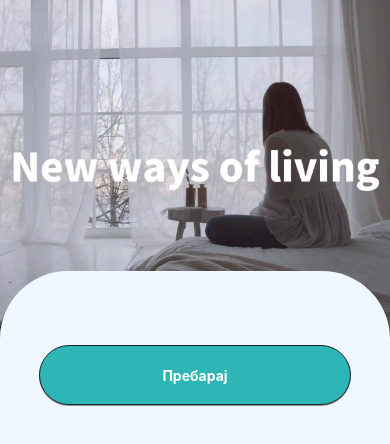
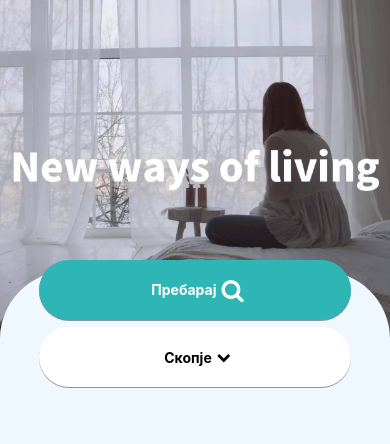
Before and after one commit to Husky931/housing, a React Native app: screen / in a window 390 px wide. Shown: the top 444 px of the page. Built offline with nearby package versions, Linux system fonts and the light colour scheme; what react-native-responsive-dimensions would draw is missing.

Commit message:
finish design and position front 2 buttons

```diff
--- a/components/RoundButton.js
+++ b/components/RoundButton.js
@@ -1,16 +1,30 @@
 import React from "react";
 import { View, Text, TouchableOpacity, StyleSheet } from "react-native";
+import { Icon } from "react-native-elements";
+import globalStyles from "../globalStylesheet/app";
 import {
   responsiveHeight,
   responsiveWidth,
   responsiveFontSize,
 } from "react-native-responsive-dimensions";
+import { color } from "react-native-elements/dist/helpers";
 
-export default function RoundButton() {
+export default function RoundButton({
+  icon,
+  type,
+  text,
+  size,
+  bgColor,
+  textColor,
+  iconColor,
+}) {
   return (
-    <TouchableOpacity style={styles.btn} onPress={() => console.log("yoo")}>
-      <View>
-        <Text style={styles.text}>Пребарај</Text>
+    <TouchableOpacity style={[styles.btn, bgColor]}>
+      <View style={[globalStyles.row]}>
+        <Text style={[styles.text, globalStyles.m_l_r_2, textColor]}>
+          {text}
+        </Text>
+        <Icon type={type} name={icon} size={size} color={iconColor} />
       </View>
     </TouchableOpacity>
   );
@@ -18,11 +32,10 @@ export default function RoundButton() {
 
 const styles = StyleSheet.create({
   btn: {
-    backgroundColor: "#2eb6b6",
     width: "80%",
     height: 60,
-    borderWidth: 0.2,
-    borderColor: "#20232a",
+    // borderWidth: 0.2,
+    // borderColor: "#20232a",
     borderRadius: 100,
     alignItems: "center",
     justifyContent: "center",
@@ -32,7 +45,6 @@ const styles = StyleSheet.create({
   },
   text: {
     fontWeight: "bold",
-    color: "white",
     fontSize: responsiveFontSize(2.7),
   },
 });
--- /dev/null
+++ b/globalStylesheet/app.js
@@ -0,0 +1,13 @@
+import { StyleSheet } from "react-native";
+
+export default StyleSheet.create({
+  row: {
+    flexDirection: "row",
+    alignItems: "center",
+    justifyContent: "center",
+  },
+  m_l_r_2: {
+    marginLeft: 5,
+    marginRight: 5,
+  },
+});
--- a/screens/HomeScreen.js
+++ b/screens/HomeScreen.js
@@ -15,7 +15,23 @@ export default function HomeScreen() {
       </View>
       <View style={styles.bottomRow}>
         <View style={styles.buttonSection}>
-          <RoundButton />
+          <RoundButton
+            icon="search"
+            type="font-awesome"
+            text="Пребарај"
+            bgColor={{ backgroundColor: "#2eb6b6" }}
+            textColor={{ color: "white" }}
+            iconColor="white"
+          />
+          <RoundButton
+            icon="chevron-down"
+            type="font-awesome"
+            size="17"
+            text="Скопје"
+            bgColor={{ backgroundColor: "white" }}
+            textColor={{ color: "black" }}
+            iconColor="black"
+          />
         </View>
       </View>
     </View>
@@ -53,6 +69,8 @@ const styles = StyleSheet.create({
     flex: 1,
   },
   buttonSection: {
+    // marginTop: -90,
+    marginTop: "-22%",
     alignItems: "center",
   },
 });
```
